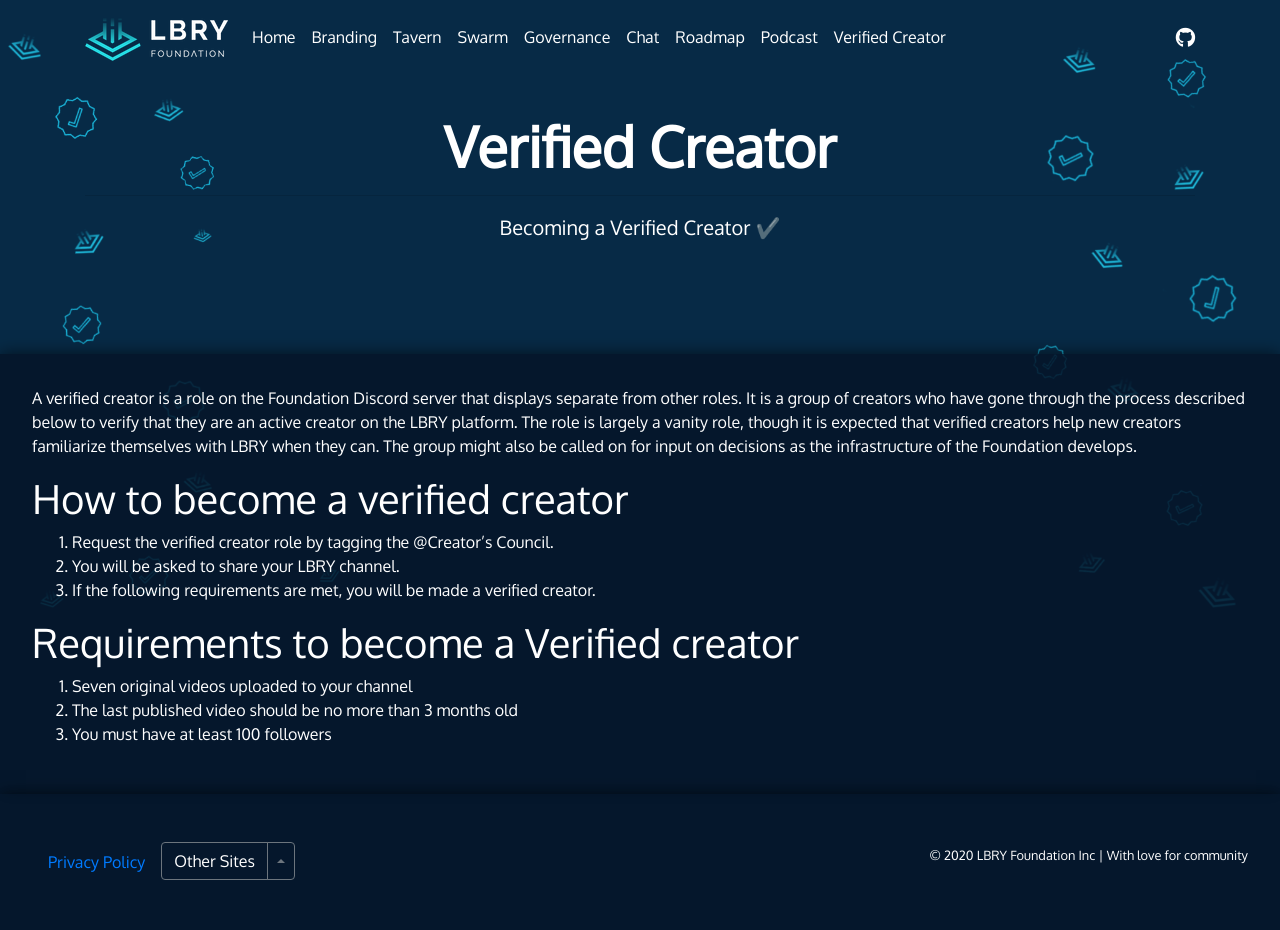
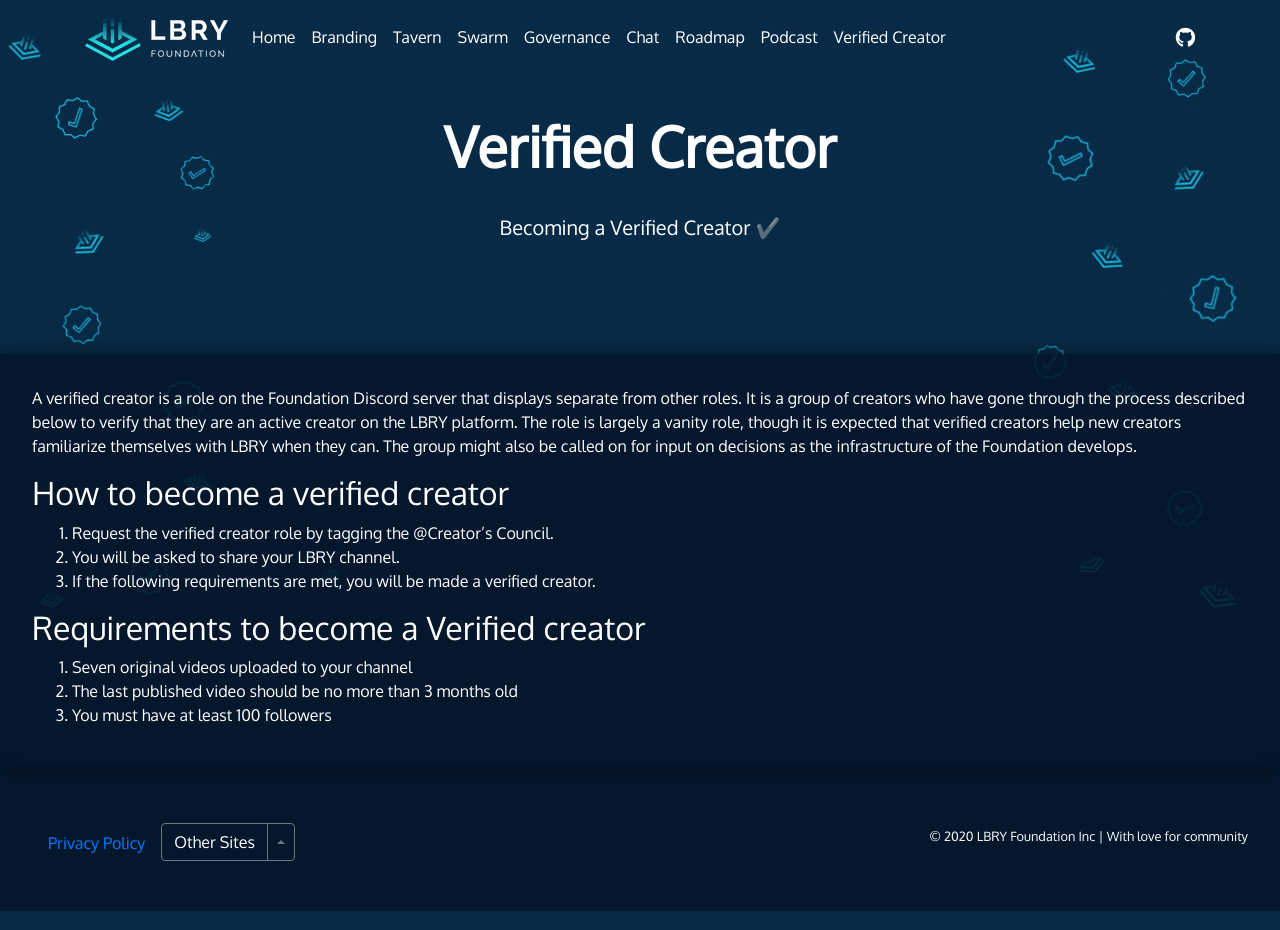
Before and after one commit to LBRYFoundation/lbryorg, a Jekyll site: the page built from pages/verified.md, in a window 1280 px wide and 930 px high. Built offline with Jekyll 4.4.1, drawn with Linux system fonts in a browser that asks for light colours.

```diff
--- a/pages/verified.md
+++ b/pages/verified.md
@@ -12,12 +12,12 @@ It is a group of creators who have gone through the process described below to v
 The role is largely a vanity role, though it is expected that verified creators help new creators familiarize themselves with LBRY when they can.
 The group might also be called on for input on decisions as the infrastructure of the Foundation develops.
 
-# How to become a verified creator
+## How to become a verified creator
 1. Request the verified creator role by tagging the @Creator's Council.
 2. You will be asked to share your LBRY channel.
 3. If the following requirements are met, you will be made a verified creator.
 
-# Requirements to become a Verified creator
+## Requirements to become a Verified creator
 
 1. Seven original videos uploaded to your channel
 2. The last published video should be no more than 3 months old
```
